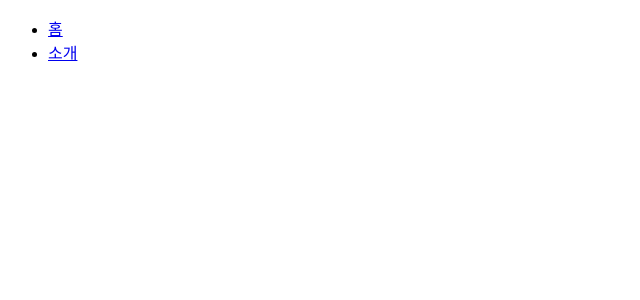
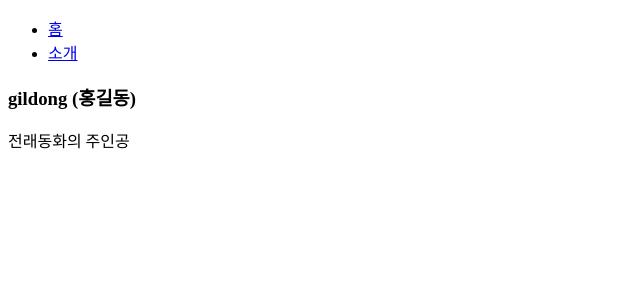
Before and after one commit to Doosies/stdreact, a React (Create React App) app in the folder front/: page /profiles/gildong in a window 1280 px wide. Shown: the top 300 px of the page, without its empty margins (0-640 px from the left). Built offline with nearby package versions, Linux system fonts and the light colour scheme.

Commit message:
파라미터와 쿼리!

```diff
--- a/front/package.json
+++ b/front/package.json
@@ -14,6 +14,7 @@
     "@types/react-router-dom": "^5.3.1",
     "@types/redux": "^3.6.0",
     "@types/styled-components": "^5.1.15",
+    "qs": "^6.10.1",
     "react": "^17.0.2",
     "react-dom": "^17.0.2",
     "react-redux": "^7.2.5",
--- a/front/src/Router/About.tsx
+++ b/front/src/Router/About.tsx
@@ -1,14 +1,22 @@
 import React, {useState} from 'react';
+import { RouteComponentProps, useLocation } from 'react-router';
+import qs from 'qs'
 
-interface AboutProps {
+interface AboutRouterProps {
 
 }
+const About = () => {
+    const location = useLocation();
+    const query = qs.parse(location.search, {
+        ignoreQueryPrefix: true
+    });
+    const detail = query.detail === 'true';
 
-const About = () => {
     return (
         <div>
             <h1>소개</h1>
             <p>이 프로젝트는 리액트 라우터 기초를 실습함.</p>
+            {detail && <p>추가적인 정보가 어쩌고 저쩌고...</p>}
         </div>
     );
 }
--- a/front/src/Router/App.tsx
+++ b/front/src/Router/App.tsx
@@ -3,6 +3,7 @@ import { Route } from 'react-router';
 import { Link } from 'react-router-dom';
 import About from './About';
 import Home from './Home';
+import Profile from './Profile';
 
 function App() {
     return (
@@ -17,6 +18,7 @@ function App() {
             </ul>
             <Route path="/" component={Home} exact/>
             <Route path="/about" component={About} />
+            <Route path="/profiles/:username" component={Profile} />
         </div>
     )
 }
--- /dev/null
+++ b/front/src/Router/Profile.tsx
@@ -0,0 +1,37 @@
+import React, {} from 'react';
+import { useParams, useRouteMatch } from 'react-router';
+
+const profileData = {
+    velopert: {
+        name: '송민형',
+        description:
+            'Frontend Engineer @ Me. 취미가 개발인 개발자'
+    },
+    gildong: {
+        name: '홍길동',
+        description: '전래동화의 주인공'
+    }
+};
+
+interface MatchProps {
+    username: 'velopert' | 'gildong';
+}
+const Profile = () => {
+    // 리액트 route 5.1이상에 추가된 기능
+    // math.param의 값을 사용함.
+    const {username} = useParams<MatchProps>();
+    const profile = profileData[username];
+
+    if(!profile ) {
+        return <div>존재하지 않는 유저입니다.</div>
+    }
+
+    return (
+        <div>
+            <h3>{username} ({profile.name})</h3>
+            <p>{profile.description}</p>
+        </div>
+    );
+};
+
+export default Profile;
```
Also changed, not shown: 1 other file (tests, documents, lock files or other folders).
